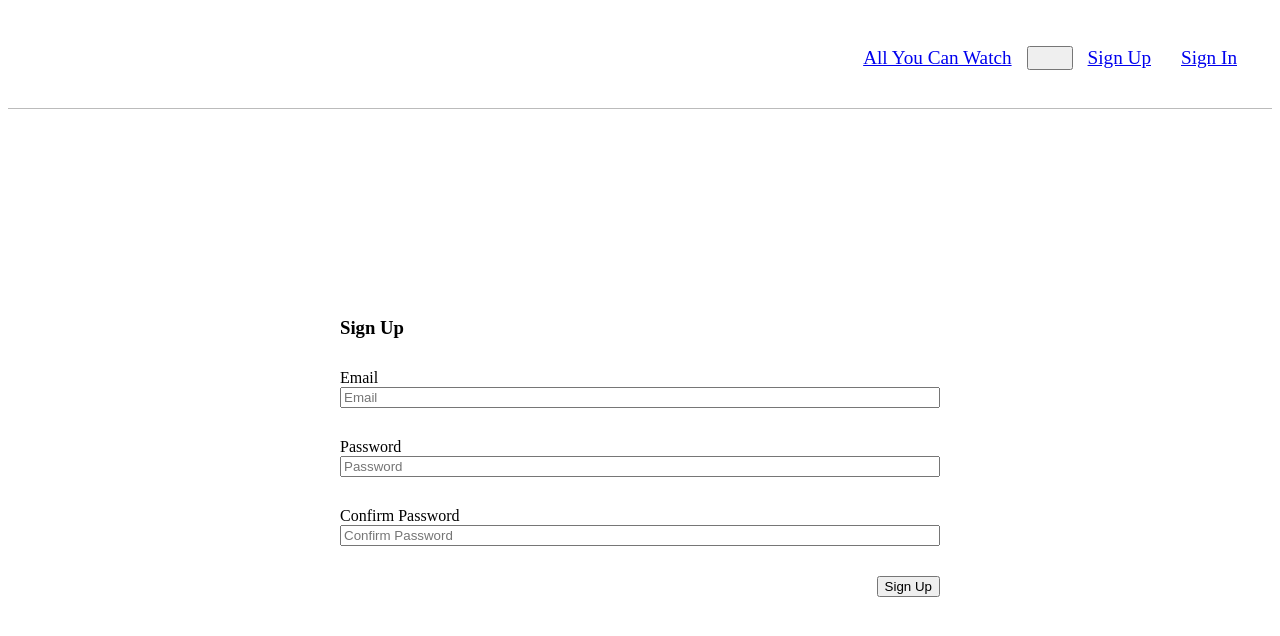
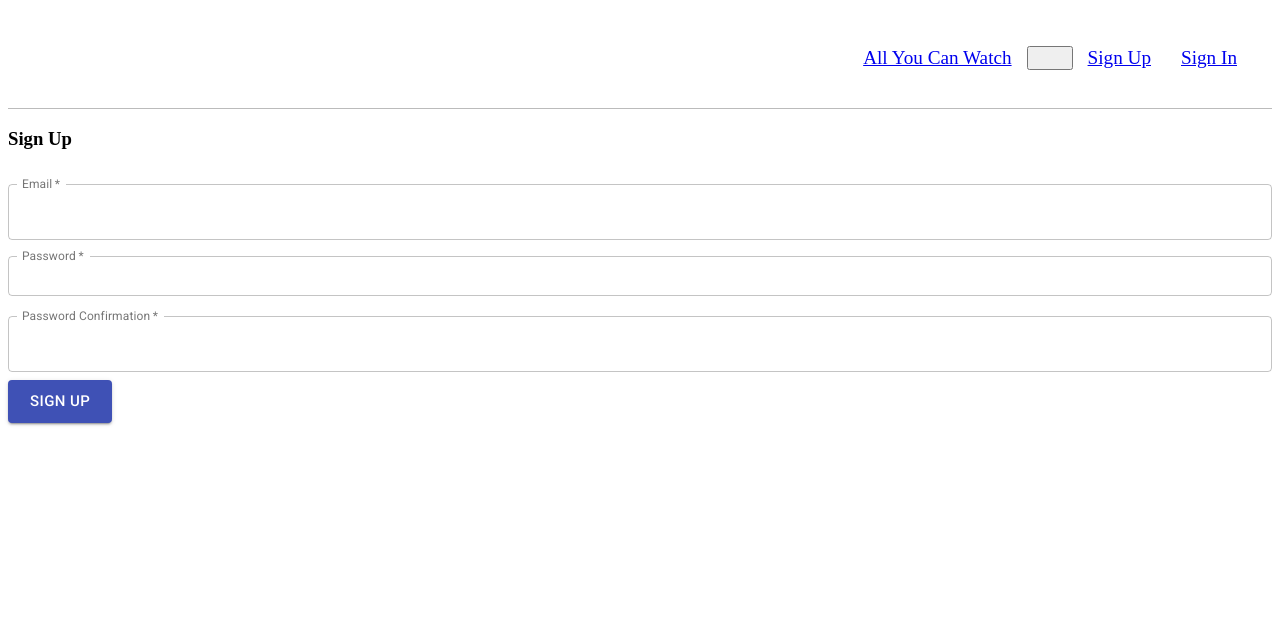
Before and after one commit to London19/Capstone-client, a React app: page /sign-up in a window 1280 px wide. Shown: the top 636 px of the page. Built offline with nearby package versions, Linux system fonts and the light colour scheme; the HTML template or start-up script is replaced by a standard one.

Commit message:
Modified the button in SignIn, SignUp, changePassword with Material-UI

```diff
--- a/src/auth/components/ChangePassword.js
+++ b/src/auth/components/ChangePassword.js
@@ -1,9 +1,10 @@
 import React, { Component } from 'react'
 import { withRouter } from 'react-router-dom'
 import { withSnackbar } from 'notistack'
+import TextField from '@material-ui/core/TextField'
 
-import Button from 'react-bootstrap/Button'
-import Form from 'react-bootstrap/Form'
+import Button from '@material-ui/core/Button'
+
 import { changePassword } from '../api'
 import messages from '../messages'
 
@@ -40,32 +41,45 @@ class ChangePassword extends Component {
     const { oldPassword, newPassword } = this.state
 
     return (
-      <Form className='form' onSubmit={this.onChangePassword}>
+      <form onSubmit={this.onChangePassword}>
         <h3>ChangePassword</h3>
-        <Form.Group controlId="oldPassword">
-          <Form.Label>Old Password</Form.Label>
-          <Form.Control
-            type="password"
-            placeholder="Enter old password"
-            required
-            name="oldPassword"
-            value={oldPassword}
-            onChange={this.handleChange}
-          />
-        </Form.Group>
-        <Form.Group controlId="newPassword">
-          <Form.Label>New Password</Form.Label>
-          <Form.Control
-            type="password"
-            placeholder="Enter new password"
-            required
-            name="newPassword"
-            value={newPassword}
-            onChange={this.handleChange}
-          />
-        </Form.Group>
-        <Button type="submit">Submit</Button>
-      </Form>
+        <TextField
+          name="oldPassword"
+          label="Old Password"
+          type="oldPassword"
+          required
+          fullWidth
+          margin="dense"
+          variant="outlined"
+          onChange={this.handleChange}
+          value={oldPassword}
+          InputLabelProps={{
+            shrink: true
+          }}
+        />
+        <TextField
+          name="newPassword"
+          label="New Password"
+          type="newPassword"
+          required
+          fullWidth
+          margin="normal"
+          variant="outlined"
+          onChange={this.handleChange}
+          value={newPassword}
+          InputLabelProps={{
+            shrink: true
+          }}
+        />
+        <Button
+          variant="contained"
+          size="large"
+          color="primary"
+          type="submit"
+        >
+          Change Password
+        </Button>
+      </form>
     )
   }
 }
--- a/src/auth/components/SignIn.js
+++ b/src/auth/components/SignIn.js
@@ -1,6 +1,8 @@
 import React, { Component } from 'react'
 import { withRouter } from 'react-router-dom'
 import { withSnackbar } from 'notistack'
+import TextField from '@material-ui/core/TextField'
+import Button from '@material-ui/core/Button'
 
 import { signIn } from '../api'
 import messages from '../messages'
@@ -39,27 +41,44 @@ class SignIn extends Component {
     const { email, password } = this.state
 
     return (
-      <form className='auth-form' onSubmit={this.onSignIn}>
+      <form onSubmit={this.onSignIn}>
         <h3>Sign In</h3>
-        <label htmlFor="email">Email</label>
-        <input
+        <TextField
+          name="email"
+          label="Email"
+          type="email"
           required
-          type="email"
-          name="email"
+          fullWidth
+          margin="normal"
+          variant="outlined"
+          onChange={this.handleChange}
           value={email}
-          placeholder="Email"
+          InputLabelProps={{
+            shrink: true
+          }}
+        />
+        <TextField
+          name="password"
+          label="Password"
+          type="password"
+          required
+          fullWidth
+          margin="dense"
+          variant="outlined"
           onChange={this.handleChange}
+          value={password}
+          InputLabelProps={{
+            shrink: true
+          }}
         />
-        <label htmlFor="password">Password</label>
-        <input
-          required
-          name="password"
-          value={password}
-          type="password"
-          placeholder="Password"
-          onChange={this.handleChange}
-        />
-        <button type="submit">Sign In</button>
+        <Button
+          variant="contained"
+          size="large"
+          color="primary"
+          type="submit"
+        >
+          Sign In
+        </Button>
       </form>
     )
   }
--- a/src/auth/components/SignUp.js
+++ b/src/auth/components/SignUp.js
@@ -1,6 +1,10 @@
 import React, { Component } from 'react'
 import { withRouter } from 'react-router-dom'
 import { withSnackbar } from 'notistack'
+
+import TextField from '@material-ui/core/TextField'
+
+import Button from '@material-ui/core/Button'
 
 import { signUp, signIn } from '../api'
 import messages from '../messages'
@@ -41,37 +45,59 @@ class SignUp extends Component {
     const { email, password, passwordConfirmation } = this.state
 
     return (
-      <form className='auth-form' onSubmit={this.onSignUp}>
+      <form onSubmit={this.onSignUp}>
         <h3>Sign Up</h3>
 
-        <label htmlFor="email">Email</label>
-        <input
+        <TextField
+          name="email"
+          label="Email"
+          type="email"
           required
-          name="email"
+          fullWidth
+          margin="normal"
+          variant="outlined"
+          onChange={this.handleChange}
           value={email}
-          type="email"
-          placeholder="Email"
+          InputLabelProps={{
+            shrink: true
+          }}
+        />
+        <TextField
+          name="password"
+          label="Password"
+          type="password"
+          required
+          fullWidth
+          margin="dense"
+          variant="outlined"
           onChange={this.handleChange}
+          value={password}
+          InputLabelProps={{
+            shrink: true
+          }}
         />
-        <label htmlFor="password">Password</label>
-        <input
+        <TextField
+          name="passwordConfirmation"
+          label="Password Confirmation"
+          type="password"
           required
-          name="password"
-          value={password}
-          type="password"
-          placeholder="Password"
+          fullWidth
+          margin="normal"
+          variant="outlined"
           onChange={this.handleChange}
+          value={passwordConfirmation}
+          InputLabelProps={{
+            shrink: true
+          }}
         />
-        <label htmlFor="passwordConfirmation">Confirm Password</label>
-        <input
-          required
-          name="passwordConfirmation"
-          value={passwordConfirmation}
-          type="password"
-          placeholder="Confirm Password"
-          onChange={this.handleChange}
-        />
-        <button type="submit">Sign Up</button>
+        <Button
+          variant="contained"
+          size="large"
+          color="primary"
+          type="submit"
+        >
+          Sign Up
+        </Button>
       </form>
     )
   }
```
